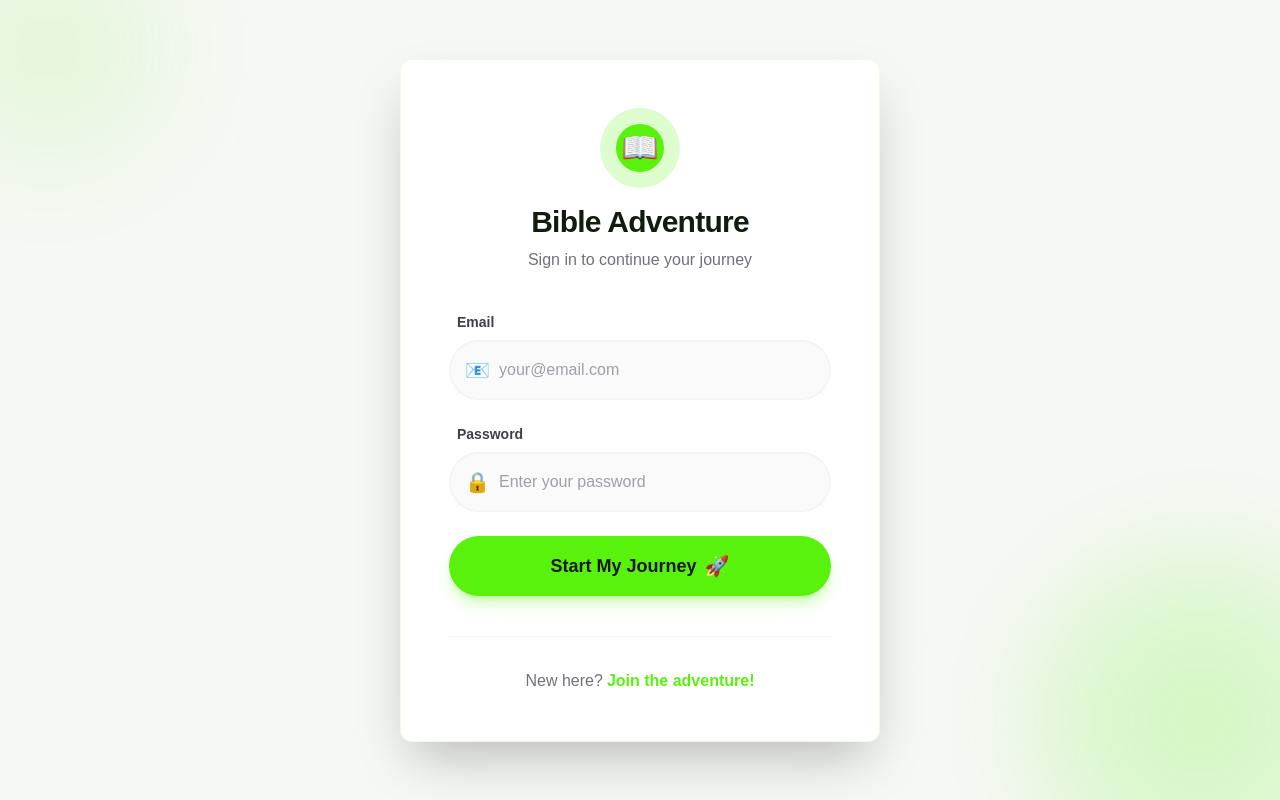
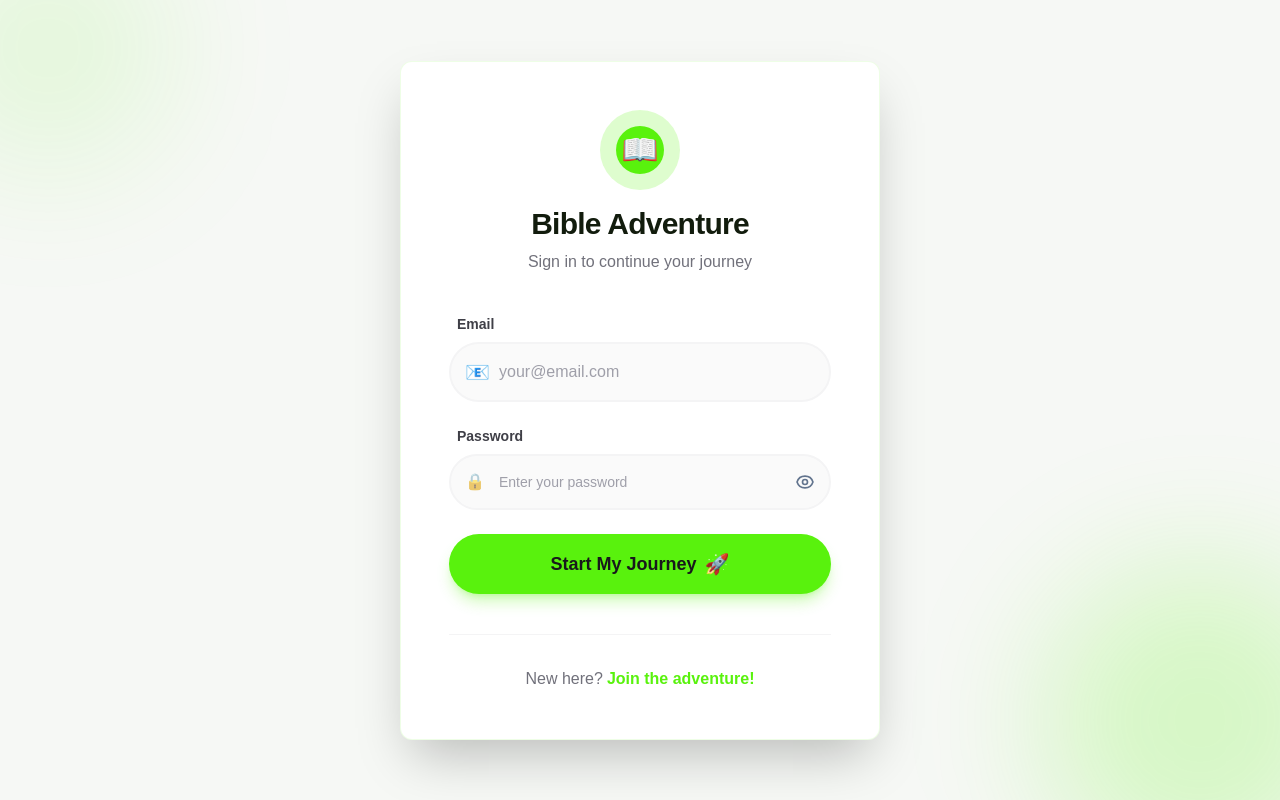
Before and after one commit to Michael-Maged/Bible-Study, a Next.js app in the folder bs/: page /login in a window 1280 px wide. Built offline with nearby package versions, Linux system fonts and the light colour scheme; no server answers.

Commit message:
feat: implement PasswordInput component and integrate it into registration and login forms

```diff
--- a/bs/app/(auth)/admin-register/AdminRegisterPage.tsx
+++ b/bs/app/(auth)/admin-register/AdminRegisterPage.tsx
@@ -6,6 +6,7 @@ import { registerAdminWithEmail } from '../register/emailActions'
 import { fetchTenants, fetchGradesByTenant } from '../register/tenantActions'
 import CustomSelect from '@/components/CustomSelect'
 import MessageBox from '@/components/MessageBox'
+import PasswordInput from '@/components/PasswordInput'
 import type { Tenant, Grade } from '@/types'
 import Image from "next/image";
 
@@ -51,6 +52,16 @@ export default function AdminRegisterPage() {
 
     const form = e.currentTarget
     const formData = new FormData(form)
+
+    const password = formData.get('password') as string
+    const confirmPassword = formData.get('confirmPassword') as string
+
+    if (password !== confirmPassword) {
+      setStatus('error')
+      setMessage('Passwords do not match')
+      return
+    }
+
     try {
       const result = await registerAdminWithEmail(formData)
 
@@ -123,17 +134,23 @@ export default function AdminRegisterPage() {
               />
             </div>
 
-            <div className="relative group">
-              <span className="absolute left-4 top-1/2 -translate-y-1/2 text-[#6ef516]/60 group-focus-within:text-[#6ef516]">🔒</span>
-              <input
-                type="password"
-                name="password"
-                required
-                minLength={6}
-                placeholder="Password (min 6 characters)"
-                className="w-full pl-12 pr-4 py-4 bg-[#f0fde4] dark:bg-[#1a2c14] border-none rounded-full text-[#0d1a08] dark:text-white placeholder:text-[#7cb85f]/50 focus:ring-2 focus:ring-[#6ef516] transition-all"
-              />
-            </div>
+            <PasswordInput
+              name="password"
+              placeholder="Password (min 6 characters)"
+              minLength={6}
+              required
+              icon="🔒"
+              className="h-14 rounded-full bg-[#f0fde4] dark:bg-[#1a2c14] border-none focus:ring-2 focus:ring-[#6ef516] placeholder:text-[#7cb85f]/50"
+            />
+
+            <PasswordInput
+              name="confirmPassword"
+              placeholder="Confirm Password"
+              minLength={6}
+              required
+              icon="🔒"
+              className="h-14 rounded-full bg-[#f0fde4] dark:bg-[#1a2c14] border-none focus:ring-2 focus:ring-[#6ef516] placeholder:text-[#7cb85f]/50"
+            />
 
             <div className="grid grid-cols-2 gap-4">
               <div className="relative group">
--- a/bs/app/(auth)/login/page.tsx
+++ b/bs/app/(auth)/login/page.tsx
@@ -4,12 +4,12 @@ import { useState } from 'react'
 import { useRouter } from 'next/navigation'
 import { loginWithEmail } from './emailActions'
 import MessageBox from '@/components/MessageBox'
+import PasswordInput from '@/components/PasswordInput'
 
 export default function LoginPage() {
   const [step, setStep] = useState<'credentials' | 'pending'>('credentials')
   const [status, setStatus] = useState<'idle' | 'loading' | 'error'>('idle')
   const [message, setMessage] = useState('')
-  const router = useRouter()
 
   async function handleLogin(e: React.FormEvent<HTMLFormElement>) {
     e.preventDefault()
@@ -136,16 +136,13 @@ export default function LoginPage() {
 
           <div className="space-y-2">
             <label className="block text-sm font-semibold text-zinc-700 dark:text-zinc-300 ml-2">Password</label>
-            <div className="relative flex items-center">
-              <div className="absolute left-4 text-zinc-400 text-xl">🔒</div>
-              <input
-                type="password"
-                name="password"
-                placeholder="Enter your password"
-                required
-                className="w-full pl-12 pr-4 py-4 rounded-full border-2 border-zinc-100 dark:border-zinc-800 bg-zinc-50 dark:bg-zinc-800/50 text-zinc-900 dark:text-white focus:ring-4 focus:ring-[#59f20d]/20 focus:border-[#59f20d] outline-none transition-all placeholder:text-zinc-400"
-              />
-            </div>
+            <PasswordInput
+              name="password"
+              placeholder="Enter your password"
+              required
+              icon="🔒"
+              className="pl-12 pr-12 py-4 rounded-full border-2 border-zinc-100 dark:border-zinc-800 bg-zinc-50 dark:bg-zinc-800/50 focus:ring-4 focus:ring-[#59f20d]/20 focus:border-[#59f20d] text-zinc-900 dark:text-white placeholder:text-zinc-400"
+            />
           </div>
 
           {status === 'error' && message && <MessageBox type="error" message={message} />}
--- a/bs/app/(auth)/register/RegisterPage.tsx
+++ b/bs/app/(auth)/register/RegisterPage.tsx
@@ -6,6 +6,7 @@ import { registerKidWithEmail } from './emailActions'
 import { fetchTenants, fetchGradesByTenant, fetchClassesByGrade } from './tenantActions'
 import CustomSelect from '@/components/CustomSelect'
 import MessageBox from '@/components/MessageBox'
+import PasswordInput from '@/components/PasswordInput'
 import type { Tenant, Grade, Class } from '@/types'
 
 export default function RegisterPage() {
@@ -70,6 +71,16 @@ export default function RegisterPage() {
 
     const form = e.currentTarget
     const formData = new FormData(form)
+
+    const password = formData.get('password') as string
+    const confirmPassword = formData.get('confirmPassword') as string
+
+    if (password !== confirmPassword) {
+      setStatus('error')
+      setMessage('Passwords do not match')
+      return
+    }
+
     try {
       const result = await registerKidWithEmail(formData)
 
@@ -150,18 +161,24 @@ export default function RegisterPage() {
             </div>
 
             {/* Password */}
-            <div className="relative group">
-              <span className="absolute left-4 top-1/2 -translate-y-1/2 text-[#6ef516]/60 group-focus-within:text-[#6ef516]">🔒</span>
-              <input
-                type="password"
-                id="password"
-                name="password"
-                required
-                minLength={6}
-                placeholder="Password (min 6 characters)"
-                className="w-full pl-12 pr-4 py-4 bg-[#f0fde4] dark:bg-[#1a2c14] border-none rounded-full text-[#0d1a08] dark:text-white placeholder:text-[#7cb85f]/50 focus:ring-2 focus:ring-[#6ef516] transition-all"
-              />
-            </div>
+            <PasswordInput
+              name="password"
+              placeholder="Password (min 6 characters)"
+              minLength={6}
+              required
+              icon="🔒"
+              className="h-14 rounded-full bg-[#f0fde4] dark:bg-[#1a2c14] border-none focus:ring-2 focus:ring-[#6ef516] placeholder:text-[#7cb85f]/50"
+            />
+
+            {/* Confirm Password */}
+            <PasswordInput
+              name="confirmPassword"
+              placeholder="Confirm Password"
+              minLength={6}
+              required
+              icon="🔒"
+              className="h-14 rounded-full bg-[#f0fde4] dark:bg-[#1a2c14] border-none focus:ring-2 focus:ring-[#6ef516] placeholder:text-[#7cb85f]/50"
+            />
 
             {/* Age & Gender Row */}
             <div className="grid grid-cols-2 gap-4">
--- /dev/null
+++ b/bs/components/PasswordInput.tsx
@@ -0,0 +1,62 @@
+'use client'
+
+import { useState } from 'react'
+
+interface PasswordInputProps {
+  name: string
+  placeholder?: string
+  required?: boolean
+  minLength?: number
+  className?: string
+  icon?: React.ReactNode
+}
+
+export default function PasswordInput({
+  name,
+  placeholder,
+  required = false,
+  minLength,
+  className = '',
+  icon
+}: PasswordInputProps) {
+  const [showPassword, setShowPassword] = useState(false)
+
+  return (
+    <div className="relative group">
+      {icon && typeof icon === 'string' ? (
+        <span className="absolute left-4 top-1/2 -translate-y-1/2 text-[#6ef516]/60 group-focus-within:text-[#6ef516]">
+          {icon}
+        </span>
+      ) : icon ? (
+        <svg viewBox="0 0 24 24" fill="none" stroke="currentColor" strokeWidth={2} className="w-4 h-4 absolute left-4 top-1/2 -translate-y-1/2 text-slate-500 group-focus-within:text-[#59f20d]">
+          {icon}
+        </svg>
+      ) : null}
+      <input
+        type={showPassword ? 'text' : 'password'}
+        name={name}
+        required={required}
+        minLength={minLength}
+        placeholder={placeholder}
+        className={`w-full ${icon ? (typeof icon === 'string' ? 'pl-12' : 'pl-11') : 'pl-4'} pr-12 h-14 bg-[#1a2e12] dark:bg-[#1a2c14] border border-[#59f20d]/10 dark:border-[#6ef516]/10 rounded-2xl dark:rounded-full text-sm text-slate-100 dark:text-white focus:outline-none focus:border-[#59f20d]/40 dark:focus:ring-2 dark:focus:ring-[#6ef516] transition-colors ${className}`}
+      />
+      <button
+        type="button"
+        onClick={() => setShowPassword(!showPassword)}
+        className="absolute right-4 top-1/2 -translate-y-1/2 text-slate-500 hover:text-[#59f20d] dark:hover:text-[#6ef516] transition-colors"
+        tabIndex={-1}
+      >
+        {showPassword ? (
+          <svg viewBox="0 0 24 24" fill="none" stroke="currentColor" strokeWidth={2} className="w-5 h-5">
+            <path strokeLinecap="round" strokeLinejoin="round" d="M13.875 18.825A10.05 10.05 0 0112 19c-4.478 0-8.268-2.943-9.543-7a9.97 9.97 0 011.563-4.803m5.596-3.856a3.375 3.375 0 11-6.75 0 3.375 3.375 0 016.75 0zM12 3v1m6.364 1.636l-.707.707M21 12h-1m-1.636-6.364l-.707-.707M5.05 5.05l-.707-.707M12 21v-1m6.364-1.636l.707.707M3 12h1m1.636 6.364l.707.707" />
+          </svg>
+        ) : (
+          <svg viewBox="0 0 24 24" fill="none" stroke="currentColor" strokeWidth={2} className="w-5 h-5">
+            <path strokeLinecap="round" strokeLinejoin="round" d="M15 12a3 3 0 11-6 0 3 3 0 016 0z" />
+            <path strokeLinecap="round" strokeLinejoin="round" d="M2.458 12C3.732 7.943 7.523 5 12 5c4.478 0 8.268 2.943 9.542 7-1.274 4.057-5.064 7-9.542 7-4.477 0-8.268-2.943-9.542-7z" />
+          </svg>
+        )}
+      </button>
+    </div>
+  )
+}
```
